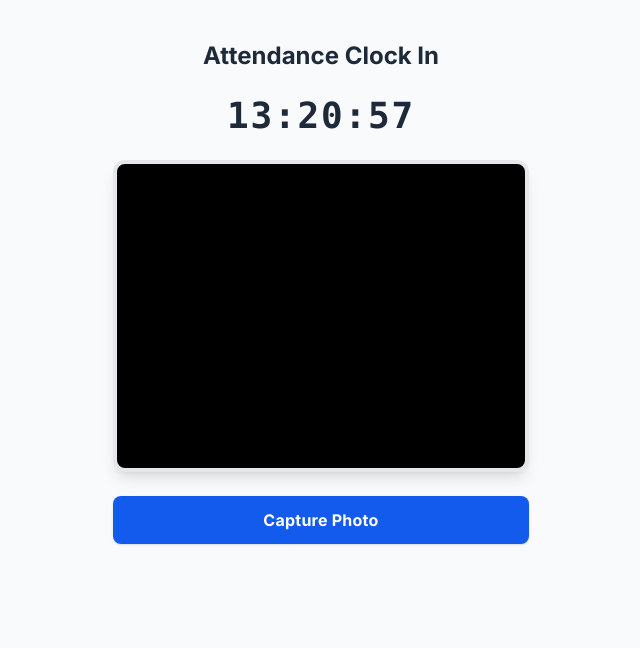
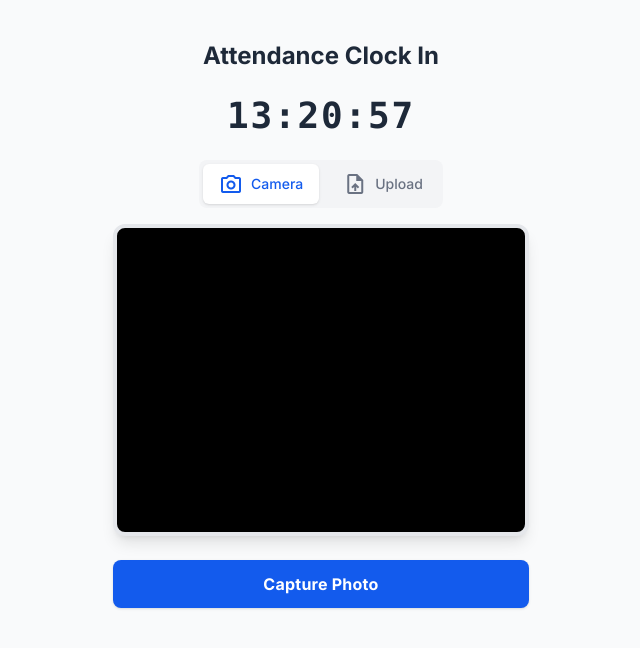
Before and after one commit to rfrmdhn/test-dexa-hris-web-employee, a React (Vite) app: page /attendance in a window 1280 px wide. Shown: the top 648 px of the page, without its empty margins (319-959 px from the left). Built offline with nearby package versions, Linux system fonts and the light colour scheme; no server answers; sample sign-in values are in the browser's storage.

Commit message:
feat: Implement attendance proof upload via file or webcam with a success dialog and remove unused dashboard cards.

```diff
--- a/src/features/attendance/components/CheckInCard.tsx
+++ b/src/features/attendance/components/CheckInCard.tsx
@@ -1,13 +1,17 @@
 import React from 'react';
 import Webcam from 'react-webcam';
 import { Button } from '@/components/atoms/Button';
+import { Icon } from '@/components/atoms/Icon';
 import { DigitalClock } from '@/features/dashboard/components/DigitalClock';
+import { ProofUploadCard } from './ProofUploadCard';
 
 interface CheckInCardProps {
     webcamRef: React.RefObject<Webcam | null>;
     imgSrc: string | null;
+    file: File | null;
     capture: () => void;
     retake: () => void;
+    handleFileSelect: (file: File) => void;
     submit: () => void;
     isSubmitting: boolean;
     error: string | null;
@@ -16,12 +20,21 @@ interface CheckInCardProps {
 export const CheckInCard: React.FC<CheckInCardProps> = ({
     webcamRef,
     imgSrc,
+    file,
     capture,
     retake,
+    handleFileSelect,
     submit,
     isSubmitting,
     error,
 }) => {
+    const [mode, setMode] = React.useState<'camera' | 'upload'>('camera');
+
+    // Auto-switch to camera on mount or if file is removed
+    React.useEffect(() => {
+        if (!file && !imgSrc) setMode('camera');
+    }, [file, imgSrc]);
+
     return (
         <div className="flex flex-col items-center pt-10 px-4 max-w-md mx-auto w-full">
             <h1 className="text-2xl font-bold mb-6 text-gray-800 dark:text-gray-100">Attendance Clock In</h1>
@@ -30,8 +43,36 @@ export const CheckInCard: React.FC<CheckInCardProps> = ({
                 <DigitalClock />
             </div>
 
+            <div className="flex gap-2 mb-4 bg-gray-100 dark:bg-gray-800 p-1 rounded-lg">
+                <button
+                    onClick={() => { setMode('camera'); if (file) handleFileSelect(null as any); }}
+                    className={`px-4 py-2 rounded-md text-sm font-medium transition-colors ${mode === 'camera'
+                        ? 'bg-white dark:bg-gray-700 text-primary shadow-sm'
+                        : 'text-gray-500 dark:text-gray-400 hover:text-gray-900 dark:hover:text-gray-200'
+                        }`}
+                >
+                    <div className="flex items-center gap-2">
+                        <Icon name="photo_camera" size="sm" />
+                        Camera
+                    </div>
+                </button>
+                <button
+                    onClick={() => { setMode('upload'); if (imgSrc) retake(); }}
+                    className={`px-4 py-2 rounded-md text-sm font-medium transition-colors ${mode === 'upload'
+                        ? 'bg-white dark:bg-gray-700 text-primary shadow-sm'
+                        : 'text-gray-500 dark:text-gray-400 hover:text-gray-900 dark:hover:text-gray-200'
+                        }`}
+                >
+                    <div className="flex items-center gap-2">
+                        <Icon name="upload_file" size="sm" />
+                        Upload
+                    </div>
+                </button>
+            </div>
+
             <div className="w-full relative rounded-xl overflow-hidden shadow-lg bg-black aspect-[4/3] mb-6 border-4 border-gray-200 dark:border-gray-700">
-                {imgSrc ? (
+                {mode === 'camera' ? (
+                    imgSrc ? (
                         <img src={imgSrc} alt="Captured" className="w-full h-full object-cover" />
                     ) : (
                         <Webcam
@@ -45,6 +86,30 @@ export const CheckInCard: React.FC<CheckInCardProps> = ({
                             }}
                             className="w-full h-full object-cover"
                         />
+                    )
+                ) : (
+                    // Upload Mode
+                    <div className="w-full h-full bg-white dark:bg-gray-900 flex flex-col justify-center p-4">
+                        {file ? (
+                            <div className="relative w-full h-full rounded-lg overflow-hidden group">
+                                <img
+                                    src={URL.createObjectURL(file)}
+                                    alt="Upload Preview"
+                                    className="w-full h-full object-contain bg-gray-900"
+                                />
+                                <button
+                                    onClick={() => handleFileSelect(null as any)}
+                                    className="absolute top-2 right-2 bg-black/50 text-white p-2 rounded-full hover:bg-black/70 transition-colors"
+                                >
+                                    <Icon name="close" size="sm" />
+                                </button>
+                            </div>
+                        ) : (
+                            <ProofUploadCard onFileSelect={(f) => {
+                                handleFileSelect(f);
+                            }} />
+                        )}
+                    </div>
                 )}
             </div>
 
@@ -55,14 +120,19 @@ export const CheckInCard: React.FC<CheckInCardProps> = ({
             )}
 
             <div className="flex w-full gap-4">
-                {!imgSrc ? (
+                {mode === 'camera' && !imgSrc && (
                     <Button fullWidth onClick={capture}>
                         Capture Photo
                     </Button>
-                ) : (
+                )}
+
+                {(imgSrc || file) && (
                     <>
-                        <Button fullWidth variant="outline" onClick={retake} disabled={isSubmitting}>
-                            Retake
+                        <Button fullWidth variant="outline" onClick={() => {
+                            if (mode === 'camera') retake();
+                            else handleFileSelect(null as any);
+                        }} disabled={isSubmitting}>
+                            {mode === 'camera' ? 'Retake' : 'Change File'}
                         </Button>
                         <Button fullWidth onClick={submit} disabled={isSubmitting}>
                             {isSubmitting ? 'Submitting...' : 'Confirm Clock In'}
--- /dev/null
+++ b/src/features/attendance/components/SuccessDialog.tsx
@@ -0,0 +1,43 @@
+import React from 'react';
+import { Button } from '@/components/atoms/Button';
+import { Icon } from '@/components/atoms/Icon';
+
+interface SuccessDialogProps {
+    imageUrl?: string | null;
+    onConfirm: () => void;
+}
+
+export const SuccessDialog: React.FC<SuccessDialogProps> = ({ imageUrl, onConfirm }) => {
+    return (
+        <div className="flex flex-col items-center pt-10 px-4 max-w-md mx-auto w-full gap-4">
+            <div className="w-full bg-white dark:bg-surface-dark rounded-xl p-6 shadow-sm border border-divider dark:border-primary/20 text-center">
+                <div className="flex justify-center mb-4">
+                    <div className="p-3 bg-green-100 text-green-600 rounded-full">
+                        <Icon name="check_circle" size="xl" />
+                    </div>
+                </div>
+
+                <h2 className="text-2xl font-bold text-gray-800 dark:text-gray-100 mb-2">
+                    Clock In Successful!
+                </h2>
+                <p className="text-gray-500 text-sm mb-6">
+                    You have successfully recorded your attendance.
+                </p>
+
+                {imageUrl && (
+                    <div className="rounded-lg overflow-hidden border border-gray-200 dark:border-gray-700 mb-6 mx-auto max-w-[200px] aspect-[3/4]">
+                        <img
+                            src={imageUrl}
+                            alt="Attendance Proof"
+                            className="w-full h-full object-cover"
+                        />
+                    </div>
+                )}
+
+                <Button fullWidth onClick={onConfirm}>
+                    OK, Back to Dashboard
+                </Button>
+            </div>
+        </div>
+    );
+};
--- a/src/features/attendance/hooks/useAttendance.ts
+++ b/src/features/attendance/hooks/useAttendance.ts
@@ -11,6 +11,9 @@ export const useAttendance = () => {
     const webcamRef = useRef<Webcam>(null);
     const [imgSrc, setImgSrc] = useState<string | null>(null);
     const [error, setError] = useState<string | null>(null);
+    const [file, setFile] = useState<File | null>(null);
+    const [isSuccess, setIsSuccess] = useState(false);
+    const [successImage, setSuccessImage] = useState<string | null>(null);
 
     const today = format(new Date(), 'yyyy-MM-dd');
 
@@ -27,19 +30,28 @@ export const useAttendance = () => {
 
     const checkInMutation = useMutation({
         mutationFn: async () => {
-            if (!imgSrc) throw new Error('No image captured');
-            const blob = dataURLtoBlob(imgSrc);
-            // Optional: Compress if needed, strict brief didn't enforce compression but it's good practice.
-            // Existing code had it, I'll keep it for UX but it's not strictly "extra features" logic-wise.
-            const compressedBlob = await compressImage(blob);
-            return api.attendance.checkIn({ photo: compressedBlob });
+            if (file) {
+                // File upload mode
+                return api.attendance.checkIn({ photo: file });
+            } else if (imgSrc) {
+                // Webcam mode
+                const blob = dataURLtoBlob(imgSrc);
+                const compressedBlob = await compressImage(blob);
+                return api.attendance.checkIn({ photo: compressedBlob });
+            } else {
+                throw new Error('No proof of work provided');
+            }
         },
         onSuccess: (newRecord) => {
+            // Do NOT invalidate queries immediately if we want to show the success state independently of the "todayAttendance" check logic
+            // or we can invalidate but rely on local isSuccess state for the UI
             queryClient.setQueryData(['attendance', today], (oldData: AttendanceResponse[] | undefined) => {
                 return oldData ? [...oldData, newRecord] : [newRecord];
             });
-            queryClient.invalidateQueries({ queryKey: ['attendance'] });
-            setImgSrc(null);
+            // queryClient.invalidateQueries({ queryKey: ['attendance'] }); // Defer invalidation or let it happen
+
+            setSuccessImage(imgSrc || (file ? URL.createObjectURL(file) : null));
+            setIsSuccess(true);
             setError(null);
         },
         onError: (err: any) => {
@@ -64,12 +76,28 @@ export const useAttendance = () => {
         const imageSrc = webcamRef.current?.getScreenshot();
         if (imageSrc) {
             setImgSrc(imageSrc);
+            setFile(null); // Clear file if capturing from camera
             setError(null);
         }
     }, [webcamRef]);
 
     const retake = useCallback(() => {
         setImgSrc(null);
+        setFile(null);
+        setError(null);
+    }, []);
+
+    const handleFileSelect = useCallback((selectedFile: File) => {
+        setFile(selectedFile);
+        setImgSrc(null); // Clear camera capture if file selected
+        setError(null);
+    }, []);
+
+    const resetState = useCallback(() => {
+        setIsSuccess(false);
+        setImgSrc(null);
+        setFile(null);
+        setSuccessImage(null);
         setError(null);
     }, []);
 
@@ -77,8 +105,10 @@ export const useAttendance = () => {
         // Webcam Refs & State
         webcamRef,
         imgSrc,
+        file,
         capture,
         retake,
+        handleFileSelect,
 
         // Data
         todayAttendance,
@@ -92,5 +122,8 @@ export const useAttendance = () => {
 
         // Status
         error: error || (checkInMutation.error as any)?.message || (checkOutMutation.error as any)?.message,
+        isSuccess,
+        successImage,
+        resetState,
     };
 };
--- a/src/features/attendance/pages/Attendance.tsx
+++ b/src/features/attendance/pages/Attendance.tsx
@@ -3,6 +3,7 @@ import { useAttendance } from '../hooks/useAttendance';
 import { CheckInCard } from '../components/CheckInCard';
 import { CheckOutCard } from '../components/CheckOutCard';
 import { TimeWorkedCard } from '../components/TimeWorkedCard';
+import { SuccessDialog } from '../components/SuccessDialog';
 import { Button } from '@/components/atoms/Button';
 import { Card } from '@/components/atoms/Card';
 import { Icon } from '@/components/atoms/Icon';
@@ -11,20 +12,34 @@ const Attendance = () => {
     const {
         webcamRef,
         imgSrc,
+        file,
         capture,
         retake,
+        handleFileSelect,
         checkIn,
         isCheckingIn,
         checkOut,
         isCheckingOut,
         todayAttendance,
         isLoading,
-        error
+        error,
+        isSuccess,
+        successImage
     } = useAttendance();
+
     const navigate = useNavigate();
 
     if (isLoading) {
         return <div className="p-4 text-center">Loading attendance status...</div>;
+    }
+
+    if (isSuccess) {
+        return (
+            <SuccessDialog
+                imageUrl={successImage}
+                onConfirm={() => navigate('/', { replace: true })}
+            />
+        );
     }
 
     // STATE: Work Done (Checked Out)
@@ -83,8 +98,10 @@ const Attendance = () => {
         <CheckInCard
             webcamRef={webcamRef}
             imgSrc={imgSrc}
+            file={file}
             capture={capture}
             retake={retake}
+            handleFileSelect={handleFileSelect}
             submit={() => checkIn()}
             isSubmitting={isCheckingIn}
             error={error}
```
Also changed, not shown: src/features/dashboard/pages/Dashboard.tsx (+0 -15 lines). Lines whose indentation alone changed are shown as unchanged.
